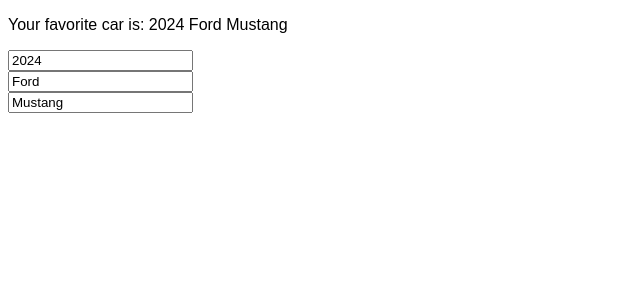
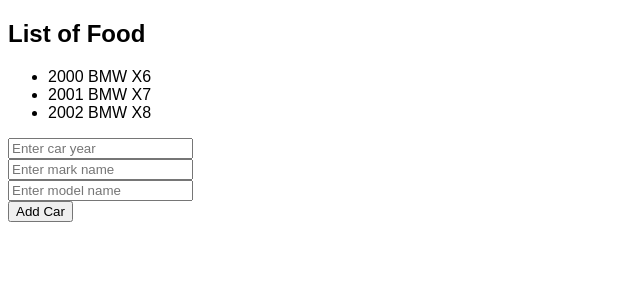
Before and after one commit to messafa-mohammed/hooks, a React (Vite) app: page / in a window 1280 px wide. Shown: the top 300 px of the page, without its empty margins (0-640 px from the left). Built offline with nearby package versions, Linux system fonts and the light colour scheme.

Commit message:
CarsList

```diff
--- a/src/App.jsx
+++ b/src/App.jsx
@@ -1,9 +1,10 @@
-import Car from "./Car"
+import CarsList from "./CarsList"
+import List from "./List"
 function App() {
 
   return (
     <>
-      <Car/>
+      <CarsList/>
     </>
   )
 }
--- /dev/null
+++ b/src/CarsList.jsx
@@ -0,0 +1,42 @@
+import React , {useState} from "react";
+
+function CarsList(){
+    const [cars , setCars] = useState([ {year:2000,mark:"BMW",model:"X6"},
+                                        {year:2001,mark:"BMW",model:"X7"},
+                                        {year:2002,mark:"BMW",model:"X8"},
+                                      ]);
+
+    function hamdleAddCar(){
+        const  newCar ={
+            year : document.getElementById("matrInput").value,
+            mark :document.getElementById("markInput") .value,
+            model:document.getElementById("modelInput").value
+    }
+            document.getElementById("matrInput").value = "";
+            document.getElementById("markInput") .value = "";
+            document.getElementById("modelInput").value = "";
+    setCars(old =>[...old,newCar]) ;
+    }
+    function hamdleRemoveCar(index){
+        setCars(old=> old.filter((e , i) => i !== index))
+    }
+
+    return(
+        <div className="">
+            <h2>List of Food</h2>
+            <ul>
+                {cars.map((car,index) =>
+                <li key={index} onClick={()=>hamdleRemoveCar(index)}>
+                        {car.year} {car.mark} {car.model}
+                        </li>)}
+
+            </ul>
+            <input type="number" id="matrInput" placeholder="Enter car year" /><br />
+            <input type="text" id="markInput" placeholder="Enter mark name" /><br />
+            <input type="text" id="modelInput" placeholder="Enter model name" /><br />
+            <button onClick={hamdleAddCar}>Add Car</button>
+
+        </div>
+    )
+}
+export default  CarsList;
--- /dev/null
+++ b/src/List.jsx
@@ -0,0 +1,31 @@
+import React , {useState} from "react";
+
+function List(){
+    const [foods , setFoods]=useState([`Apple`,`Banana`,`Orange`]);
+
+    function hamdleAddFood(){
+        const newFood = document.getElementById(`foodInput`).value;
+        document.getElementById(`foodInput`).value = "";
+        setFoods(f=>[...f,newFood])
+    }
+    function hamdleRemoveFood(index){
+        setFoods(foods.filter((_,i)=> i !== index))
+    }
+
+    return(
+        <div>
+            <h2>List of Food</h2>
+            <ul>
+                {foods.map((food,index) =>
+                <li key={index} onClick={()=>hamdleRemoveFood(index)}>
+                        {food}
+                        </li>)}
+
+            </ul>
+            <input type="text" id="foodInput" placeholder="Enter food name" />
+            <button onClick={hamdleAddFood}>Add Food</button>
+        </div>
+    );
+}
+
+export default List
```
